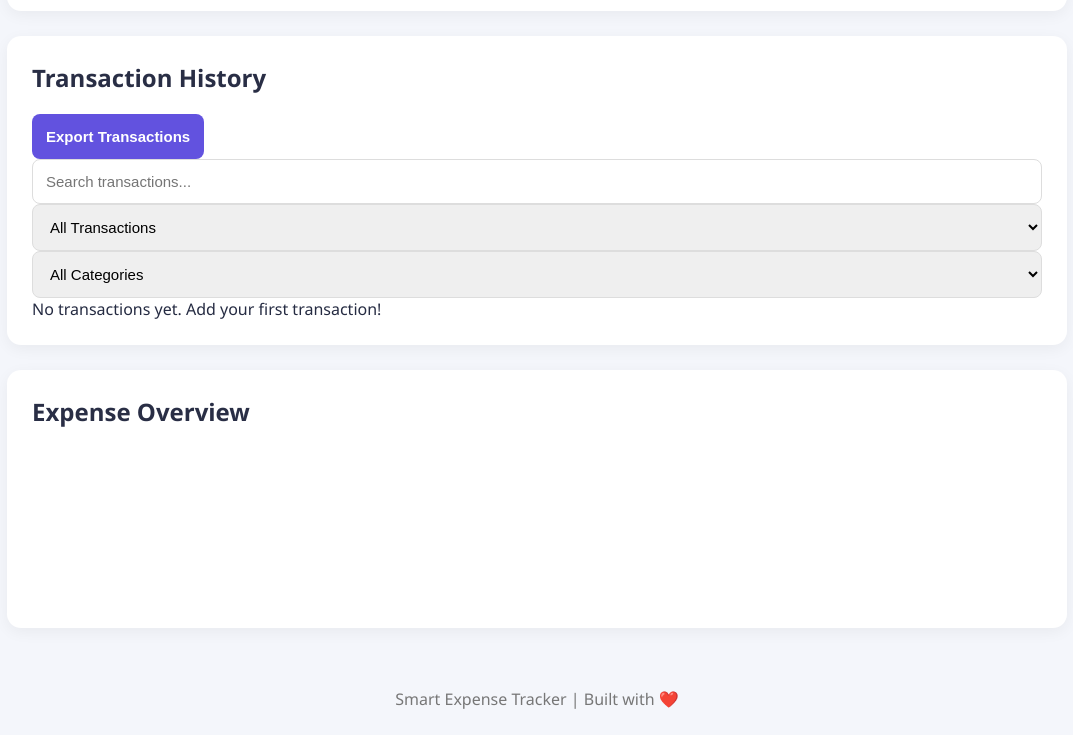
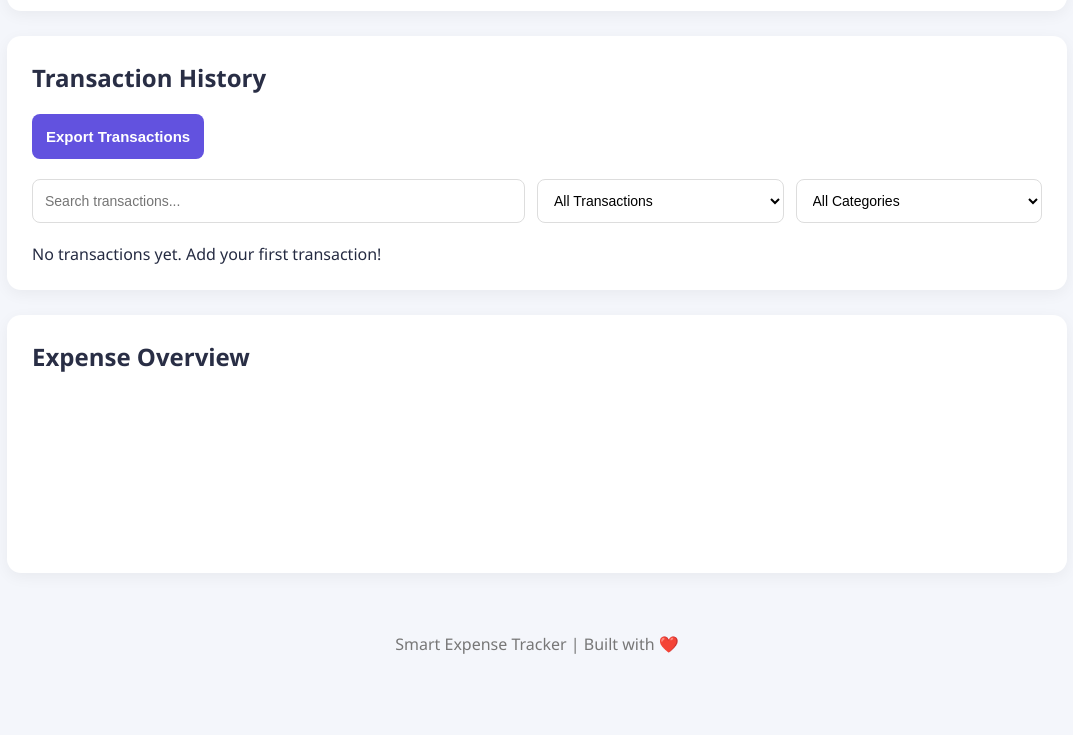
Before and after one commit to devbybhakti/smart-expense-tracker, a plain HTML site: page index.html in a window 1280 px wide. Shown: the part 805-1540 px from the top of the page, without its empty margins (103-1176 px from the left). After the commit the page ends 1485 px from the top, so only its background shows below. Drawn offline with nearby package versions, Linux system fonts and the light colour scheme.

Commit message:
Update style.css

```diff
--- a/style.css
+++ b/style.css
@@ -213,3 +213,25 @@ canvas {
         font-size: 25px;
     }
 }
+.transaction-filters {
+    display: grid;
+    grid-template-columns: 2fr 1fr 1fr;
+    gap: 12px;
+    margin: 20px 0;
+}
+
+.transaction-filters input,
+.transaction-filters select {
+    width: 100%;
+    padding: 12px;
+    border: 1px solid #ddd;
+    border-radius: 8px;
+    font-size: 14px;
+    background: white;
+}
+
+@media (max-width: 650px) {
+    .transaction-filters {
+        grid-template-columns: 1fr;
+    }
+}
```
